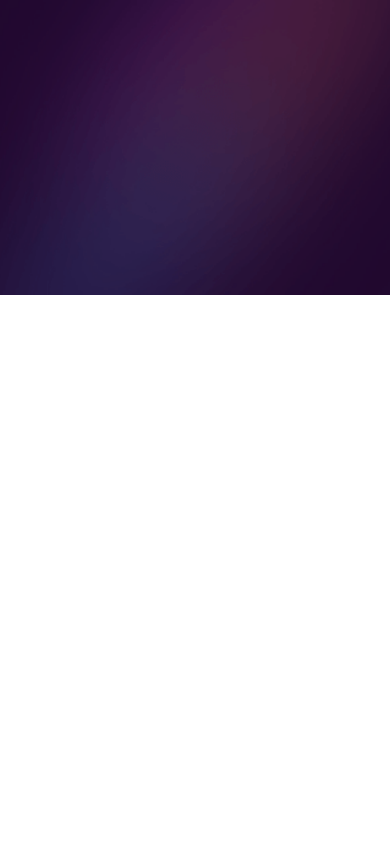
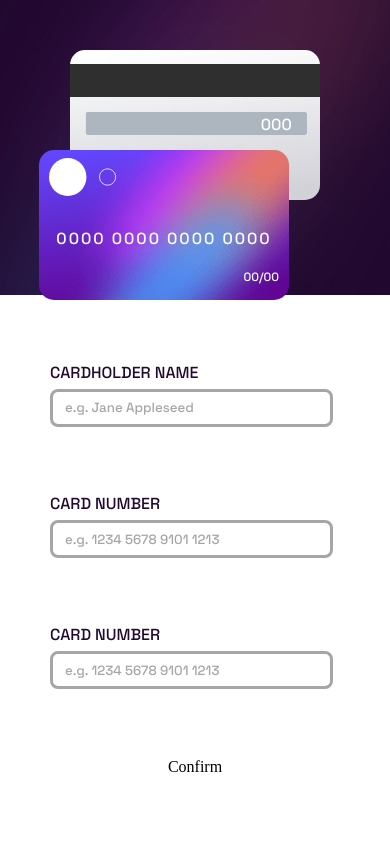
Before and after one commit to abbigailmerrill/personalProjects, a website: page cardDetailsForm/index.html in a window 390 px wide. Drawn offline with nearby package versions, Linux system fonts and the light colour scheme.

Commit message:
updated all designs across mobile and desktop

```diff
--- a/cardDetailsForm/index.html
+++ b/cardDetailsForm/index.html
@@ -20,8 +20,35 @@
         <div class="name"></div>
      </div> -->
 
-     <div class="cardDiv"></div>
-     <div class="formDiv"></div>
+     <div class="cardDiv">
+      <div class="card back">
+         <span class="backContent fontAdjust">000</span>
+      </div>
+      <div class="card front">
+         <div class="logoContainer"><img src="images/card-logo.svg" alt="card logo"></div>
+         <div class="cardNumber fontAdjust">0000 0000 0000 0000</div>
+         <div class="holderInfo">
+            <div class="name"><p class="fontAdjust">Jane Doe</p></div>
+            <div class="date fontAdjust"><p class="fontAdjust">00/00</p></div>
+         </div>
+      </div>
+     </div>
+     <div class="formDiv">
+      <div class="formBox">
+         <label for="name">Cardholder Name</label><br>
+         <input id="name" type="text" placeholder="e.g. Jane Appleseed">
+      </div>
+      <div class="formBox">
+         <label for="cardNum">Card Number</label><br>
+         <input id="cardNum" type="number" placeholder="e.g. 1234 5678 9101 1213">
+      </div>
+      <div class="formBox">
+         <label for="cardNum">Card Number</label><br>
+         <input id="cardNum" type="number" placeholder="e.g. 1234 5678 9101 1213">
+      </div>
+
+      <div class="button">Confirm</div>
+     </div>
   </main>
 
     <!-- Challenge done at "https://www.frontendmentor.io?ref=challenge" Coded by Abbigail Merrill -->
--- a/cardDetailsForm/js/app.js
+++ b/cardDetailsForm/js/app.js
@@ -1,5 +1,6 @@
 // Establishing that content will not load until document is ready
-$(document).ready(function(){
+$(document).ready(
+    function(){
     // Graves the input that we will be grabbing value from
     $('input').keyup(function(){
         // sets value equal to the active inputs value
@@ -8,4 +9,5 @@ $(document).ready(function(){
         $('.name').text(value);
         // runs the function again every time the input keys up
     }).keyup();
+
 });
--- /dev/null
+++ b/cardDetailsForm/scss/cards.scss
@@ -0,0 +1,103 @@
+.card{
+	height: 150px;
+	width: 250px;
+	overflow:visible;
+	border-radius: 15px;
+	background-position:center;
+	background-size:cover;
+	background-repeat: no-repeat;
+	order:1;
+}
+
+.back{
+	background-image: url('../images/bg-card-back.png');
+	margin: 0 auto;
+	order: 2;
+	margin-top: 50px;
+    display: flex;
+    align-items: center;
+    justify-content: center;
+}
+
+.front{
+	background-image: url('../images/bg-card-front.png');
+	margin: 0 auto;
+	margin-top:-50px;
+	margin-left: 10%;
+    display: flex;
+    align-items: center;
+    justify-content: space-between;
+    flex-direction: column;
+}
+
+@media screen and (min-width: 770px){
+	.back{
+		margin-left: 50%;
+	}
+
+	.front{
+		margin-left: 75%;
+		margin-bottom: 25px;
+	}
+}
+
+@media screen and (min-width:475px){
+    .card{
+		width: 300px;
+		height: 200px;
+	}
+
+	.back{
+		order:2;
+	}
+
+	.front{
+		order:1;
+	}
+}
+
+.backContent{
+    margin-left: 65%;
+}
+
+.logoContainer{
+    width: 100%;
+    height: 25%;
+
+    img{
+        height: 100%;
+        margin-top: 8px;
+        margin-left: 10px;
+    }
+}
+
+.cardNumber{
+    letter-spacing: 2px;
+    margin-top: 10%;
+}
+
+.fontAdjust{
+    color: white;
+    font-family: "Space Grotesk";
+}
+
+.holderInfo{
+    width: 100%;
+    height: 15%;
+    margin-bottom: 12px;
+    display:flex;
+    align-items: center;
+    justify-content: space-between;
+}
+
+.name p, .date p{
+    font-size: 12px;
+}
+
+.name{
+    margin-left: 10px;
+}
+
+.date{
+    margin-right: 10px;
+}
--- /dev/null
+++ b/cardDetailsForm/scss/form.scss
@@ -0,0 +1,44 @@
+.formBox{
+    min-height: 50px;
+    width: 100%;
+    display: flex;
+    align-items : flex-start;
+    justify-content: center;
+    flex-direction: column;
+}
+
+.formBox > *{
+   margin-left: 50px;
+}
+
+label{
+    text-transform: uppercase;
+    color: hsl(278, 68%, 11%);
+    font-size:16px;
+    font-family: "Space Grotesk";
+    margin-bottom: -8px;
+}
+
+input{
+    height: 30px;
+    width: 70%;
+    border: solid hsl(0, 0%, 65%);
+    border-radius: 8px;
+}
+
+input::placeholder{
+    font-family: "Space Grotesk";
+    color: hsl(0, 0%, 65%);
+    padding-left: 10px;
+}
+
+// These styles are supposed to hide the arrows on number inputs
+input[type= number]{
+    -moz-appearance: textfield;
+}
+
+input::-webkit-outer-spin-button,
+input::-webkit-inner-spin-button {
+  -webkit-appearance: none;
+  margin: 0;
+}
--- a/cardDetailsForm/scss/structure.scss
+++ b/cardDetailsForm/scss/structure.scss
@@ -60,6 +60,7 @@ main{
 	align-items: center;
 	justify-content:center;
 	flex-direction: column;
+	z-index:10;
 }
 
 .cardDiv{
@@ -69,12 +70,17 @@ main{
 	background-position:center;
 	background-repeat: no-repeat;
 	background-size: cover;
+	z-index:11;
 }
 
 .formDiv{
 	height: 65%;
 	width: 100%;
 	background-color: hsl(0, 0%, 100%);
+	display: flex;
+	align-items: center;
+	justify-content: space-evenly;
+	flex-direction: column;
 }
 
 @media screen and (min-width: 475px){
@@ -84,12 +90,16 @@ main{
 
 	.cardDiv{
 		height: 100%;
-		width:40%;
+		width:35%;
 		background-image:url('../images/bg-main-desktop.png');
+		display: flex;
+		align-items: center;
+		justify-content: center;
+		flex-direction: column;
 	}
 
 	.formDiv{
 		height: 100%;
-		width: 60%;
+		width: 65%;
 	}
 }
--- a/cardDetailsForm/scss/styles.scss
+++ b/cardDetailsForm/scss/styles.scss
@@ -1 +1,3 @@
 @import "structure.scss";
+@import "cards.scss";
+@import "form.scss";
```
Also changed, not shown: cardDetailsForm/css/styles.css, 1 other file.
